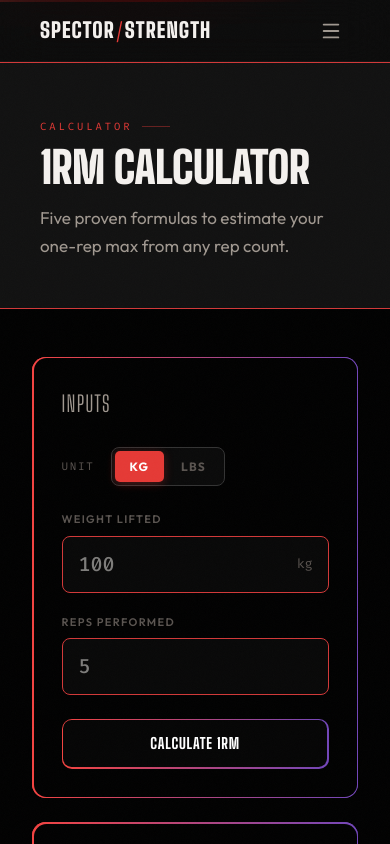
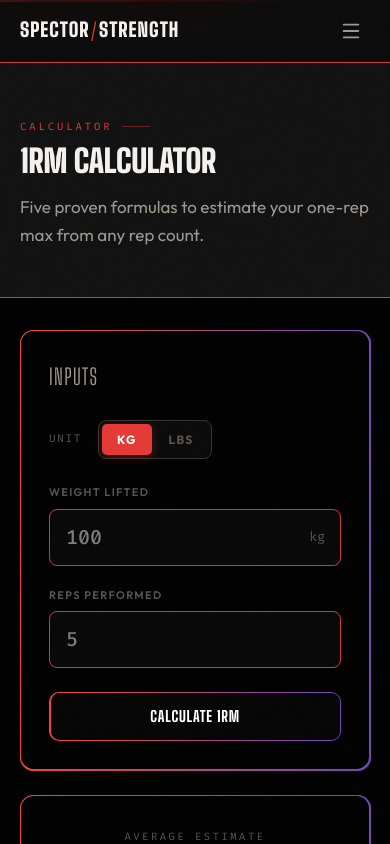
Before and after one commit to FirzaSpector/Spector-Strength.next, a Next.js app: page /1rm in a window 390 px wide. Shown: the top 844 px of the page. Built offline with nearby package versions, Linux system fonts and the light colour scheme.

Commit message:
Optimize mobile display layouts

```diff
--- a/src/app/1rm/page.tsx
+++ b/src/app/1rm/page.tsx
@@ -29,12 +29,12 @@ export default function OneRMPage() {
       <div className="page-header">
         <div style={{ maxWidth: 1100, margin: '0 auto' }}>
           <div className="section-label">Calculator</div>
-          <h1 style={{ fontFamily: 'var(--font-display)', fontWeight: 900, fontSize: 'clamp(44px,8vw,80px)', letterSpacing: '-0.01em', lineHeight: 0.92 }}>1RM CALCULATOR</h1>
+          <h1 style={{ fontFamily: 'var(--font-display)', fontWeight: 900, fontSize: 'clamp(32px,8vw,80px)', letterSpacing: '-0.01em', lineHeight: 0.92 }}>1RM CALCULATOR</h1>
           <p style={{ color: 'var(--text-2)', maxWidth: 540, fontSize: 17, marginTop: '1rem' }}>Five proven formulas to estimate your one-rep max from any rep count.</p>
         </div>
       </div>
 
-      <div style={{ maxWidth: 1100, margin: '0 auto', padding: '3rem 2rem 5rem', display: 'grid', gridTemplateColumns: 'minmax(280px,380px) 1fr', gap: '1.5rem', alignItems: 'start' }}>
+      <div style={{ maxWidth: 1100, margin: '0 auto', padding: '2rem clamp(1rem, 5vw, 2rem) 5rem', display: 'grid', gridTemplateColumns: 'minmax(280px,380px) 1fr', gap: '1.5rem', alignItems: 'start' }}>
         {/* Inputs */}
         <div className="card-glow">
           <div className="card-inner">
--- a/src/app/about/page.tsx
+++ b/src/app/about/page.tsx
@@ -11,12 +11,12 @@ export default function AboutPage() {
       <div className="page-header">
         <div style={{ maxWidth: 1100, margin: '0 auto' }}>
           <div className="section-label">Info</div>
-          <h1 style={{ fontFamily: 'var(--font-display)', fontWeight: 900, fontSize: 'clamp(44px,8vw,80px)', letterSpacing: '-0.01em', lineHeight: 0.92 }}>ABOUT</h1>
+          <h1 style={{ fontFamily: 'var(--font-display)', fontWeight: 900, fontSize: 'clamp(32px,8vw,80px)', letterSpacing: '-0.01em', lineHeight: 0.92 }}>ABOUT</h1>
           <p style={{ color: 'var(--text-2)', maxWidth: 540, fontSize: 17, marginTop: '1rem' }}>Formula references, methodology, and project details.</p>
         </div>
       </div>
 
-      <div style={{ maxWidth: 800, margin: '0 auto', padding: '3rem 2rem 5rem' }}>
+      <div style={{ maxWidth: 800, margin: '0 auto', padding: '2rem clamp(1.25rem, 5vw, 2rem) 5rem' }}>
         {/* Disclaimer */}
         <div className="card-glow" style={{ marginBottom: '2rem' }}>
           <div className="card-inner">
--- a/src/app/dots/page.tsx
+++ b/src/app/dots/page.tsx
@@ -31,12 +31,12 @@ export default function DotsPage() {
       <div className="page-header">
         <div style={{ maxWidth: 1100, margin: '0 auto' }}>
           <div className="section-label">Calculator</div>
-          <h1 style={{ fontFamily: 'var(--font-display)', fontWeight: 900, fontSize: 'clamp(44px,8vw,80px)', letterSpacing: '-0.01em', lineHeight: 0.92 }}>DOTS SCORE</h1>
+          <h1 style={{ fontFamily: 'var(--font-display)', fontWeight: 900, fontSize: 'clamp(32px,8vw,80px)', letterSpacing: '-0.01em', lineHeight: 0.92 }}>DOTS SCORE</h1>
           <p style={{ color: 'var(--text-2)', maxWidth: 540, fontSize: 17, marginTop: '1rem' }}>Official IPF DOTS formula. Compare your total across different bodyweights.</p>
         </div>
       </div>
 
-      <div style={{ maxWidth: 1100, margin: '0 auto', padding: '3rem 2rem 5rem', display: 'grid', gridTemplateColumns: 'minmax(280px,380px) 1fr', gap: '1.5rem', alignItems: 'start' }}>
+      <div style={{ maxWidth: 1100, margin: '0 auto', padding: '2rem clamp(1rem, 5vw, 2rem) 5rem', display: 'grid', gridTemplateColumns: 'minmax(280px,380px) 1fr', gap: '1.5rem', alignItems: 'start' }}>
         {/* Inputs */}
         <div className="card-glow">
           <div className="card-inner">
--- a/src/app/globals.css
+++ b/src/app/globals.css
@@ -323,7 +323,7 @@ body::before {
 
 /* ─── Page Header ───────────────────────────────────────────────────────── */
 .page-header {
-  padding: calc(62px + 3.5rem) 2.5rem 3rem;
+  padding: calc(62px + 3.5rem) clamp(1.25rem, 5vw, 2.5rem) 3rem;
   background: var(--surface);
   border-bottom: 1px solid var(--border-hi);
   position: relative;
--- a/src/app/meet-planner/page.tsx
+++ b/src/app/meet-planner/page.tsx
@@ -29,12 +29,12 @@ export default function MeetPlannerPage() {
       <div className="page-header">
         <div style={{ maxWidth: 1100, margin: '0 auto' }}>
           <div className="section-label">Planner</div>
-          <h1 style={{ fontFamily: 'var(--font-display)', fontWeight: 900, fontSize: 'clamp(44px,8vw,80px)', letterSpacing: '-0.01em', lineHeight: 0.92 }}>MEET PLANNER</h1>
+          <h1 style={{ fontFamily: 'var(--font-display)', fontWeight: 900, fontSize: 'clamp(32px,8vw,80px)', letterSpacing: '-0.01em', lineHeight: 0.92 }}>MEET PLANNER</h1>
           <p style={{ color: 'var(--text-2)', maxWidth: 540, fontSize: 17, marginTop: '1rem' }}>Auto-generate your three attempts and a full warmup ramp for competition day.</p>
         </div>
       </div>
 
-      <div style={{ maxWidth: 1100, margin: '0 auto', padding: '3rem 2rem 5rem', display: 'grid', gridTemplateColumns: 'minmax(280px,380px) 1fr', gap: '1.5rem', alignItems: 'start' }}>
+      <div style={{ maxWidth: 1100, margin: '0 auto', padding: '2rem clamp(1rem, 5vw, 2rem) 5rem', display: 'grid', gridTemplateColumns: 'minmax(280px,380px) 1fr', gap: '1.5rem', alignItems: 'start' }}>
         {/* Inputs */}
         <div className="card-glow">
           <div className="card-inner">
--- a/src/app/page.tsx
+++ b/src/app/page.tsx
@@ -83,7 +83,7 @@ export default function Home() {
           </motion.div>
           <motion.h1
             initial={{ opacity: 0, y: 30 }} animate={{ opacity: 1, y: 0 }} transition={{ duration: 0.9, ease: [0.22, 1, 0.36, 1], delay: 0.1 }}
-            style={{ fontFamily: 'var(--font-display)', fontWeight: 900, fontSize: 'clamp(48px, 15vw, 188px)', letterSpacing: '-0.01em', lineHeight: 0.86, marginBottom: '2rem' }}
+            style={{ fontFamily: 'var(--font-display)', fontWeight: 900, fontSize: 'clamp(36px, 15vw, 188px)', letterSpacing: '-0.01em', lineHeight: 0.86, marginBottom: '2rem' }}
           >
             SPECTOR<br /><span style={{ color: 'var(--red)' }}>STRENGTH</span>
           </motion.h1>
@@ -108,7 +108,7 @@ export default function Home() {
       </section>
 
       {/* Stats bar */}
-      <section style={{ background: 'var(--surface)', borderTop: '1px solid var(--border)', borderBottom: '1px solid var(--border)', padding: '2.75rem 2.5rem' }}>
+      <section style={{ background: 'var(--surface)', borderTop: '1px solid var(--border)', borderBottom: '1px solid var(--border)', padding: '2.75rem clamp(1.25rem, 5vw, 2.5rem)' }}>
         <div style={{ maxWidth: 1100, margin: '0 auto' }}>
           <div style={{ display: 'grid', gridTemplateColumns: 'repeat(auto-fit, minmax(130px, 1fr))', gap: '1.5rem', textAlign: 'center' }}>
             {stats.map((s, i) => (
@@ -122,7 +122,7 @@ export default function Home() {
       </section>
 
       {/* Tools grid */}
-      <section style={{ padding: '5rem 2.5rem' }}>
+      <section style={{ padding: '5rem clamp(1.25rem, 5vw, 2.5rem)' }}>
         <div style={{ maxWidth: 1100, margin: '0 auto' }}>
           <motion.div initial={{ opacity: 0, y: 16 }} whileInView={{ opacity: 1, y: 0 }} viewport={{ once: true }} style={{ marginBottom: '3rem' }}>
             <div className="section-label">Your</div>
@@ -158,7 +158,7 @@ export default function Home() {
       </section>
 
       {/* CTA banner */}
-      <section style={{ padding: '8rem 2.5rem', background: '#000', borderTop: '1px solid var(--border)', position: 'relative', overflow: 'hidden' }}>
+      <section style={{ padding: '8rem clamp(1.25rem, 5vw, 2.5rem)', background: '#000', borderTop: '1px solid var(--border)', position: 'relative', overflow: 'hidden' }}>
         {/* Background Image with Overlay */}
         <div style={{ position: 'absolute', inset: 0, backgroundImage: 'url("/competition-gemini.png")', backgroundSize: 'cover', backgroundPosition: 'center', opacity: 0.35 }} />
         <div style={{ position: 'absolute', inset: 0, background: 'linear-gradient(to bottom, transparent, #000 90%)', opacity: 0.8 }} />
--- a/src/app/plate-calculator/page.tsx
+++ b/src/app/plate-calculator/page.tsx
@@ -36,12 +36,12 @@ export default function PlateCalculatorPage() {
       <div className="page-header">
         <div style={{ maxWidth: 1100, margin: '0 auto' }}>
           <div className="section-label">Calculator</div>
-          <h1 style={{ fontFamily: 'var(--font-display)', fontWeight: 900, fontSize: 'clamp(44px,8vw,80px)', letterSpacing: '-0.01em', lineHeight: 0.92 }}>PLATE CALCULATOR</h1>
+          <h1 style={{ fontFamily: 'var(--font-display)', fontWeight: 900, fontSize: 'clamp(32px,8vw,80px)', letterSpacing: '-0.01em', lineHeight: 0.92 }}>PLATE CALCULATOR</h1>
           <p style={{ color: 'var(--text-2)', maxWidth: 540, fontSize: 17, marginTop: '1rem' }}>Know exactly which plates go on the bar — every time.</p>
         </div>
       </div>
 
-      <div style={{ maxWidth: 1100, margin: '0 auto', padding: '3rem 2rem 5rem', display: 'grid', gridTemplateColumns: 'minmax(280px,380px) 1fr', gap: '1.5rem', alignItems: 'start' }}>
+      <div style={{ maxWidth: 1100, margin: '0 auto', padding: '2rem clamp(1rem, 5vw, 2rem) 5rem', display: 'grid', gridTemplateColumns: 'minmax(280px,380px) 1fr', gap: '1.5rem', alignItems: 'start' }}>
         {/* Inputs */}
         <div style={{ display: 'flex', flexDirection: 'column', gap: '1.5rem' }}>
           <div className="card-glow">
--- a/src/app/programs/page.tsx
+++ b/src/app/programs/page.tsx
@@ -335,12 +335,12 @@ export default function ProgramsPage() {
       <div className="page-header">
         <div style={{ maxWidth: 1100, margin: '0 auto' }}>
           <div className="section-label">Training</div>
-          <h1 style={{ fontFamily: 'var(--font-display)', fontWeight: 900, fontSize: 'clamp(44px,8vw,80px)', letterSpacing: '-0.01em', lineHeight: 0.92 }}>PROGRAMS</h1>
+          <h1 style={{ fontFamily: 'var(--font-display)', fontWeight: 900, fontSize: 'clamp(32px,8vw,80px)', letterSpacing: '-0.01em', lineHeight: 0.92 }}>PROGRAMS</h1>
           <p style={{ color: 'var(--text-2)', maxWidth: 560, fontSize: 17, marginTop: '1rem' }}>Accessory work for the big three. Seven exercises per lift — with sets, reps, intensity targets, and coaching cues.</p>
         </div>
       </div>
 
-      <div style={{ maxWidth: 1100, margin: '0 auto', padding: '3rem 2rem 5rem' }}>
+      <div style={{ maxWidth: 1100, margin: '0 auto', padding: '2rem clamp(1.25rem, 5vw, 2rem) 5rem' }}>
         {sections.map(section => (
           <section key={section.id} style={{ marginBottom: '4rem' }}>
             <div style={{ display: 'flex', alignItems: 'center', gap: '1.5rem', marginBottom: '2rem' }}>
--- a/src/components/NavBar.tsx
+++ b/src/components/NavBar.tsx
@@ -34,7 +34,7 @@ export default function NavBar() {
         style={{
           position: 'fixed', top: 0, left: 0, right: 0, height: 62,
           zIndex: 1000,
-          display: 'flex', alignItems: 'center', padding: '0 2.5rem', gap: '1.5rem',
+          display: 'flex', alignItems: 'center', padding: '0 clamp(1.25rem, 5vw, 2.5rem)', gap: '1.5rem',
           background: scrolled ? 'rgba(5,5,5,0.92)' : 'rgba(5,5,5,0.45)',
           backdropFilter: 'blur(24px) saturate(1.6)',
           WebkitBackdropFilter: 'blur(24px) saturate(1.6)',
@@ -45,7 +45,7 @@ export default function NavBar() {
         <Link
           href="/"
           style={{
-            fontFamily: 'var(--font-display)', fontWeight: 900, fontSize: 21,
+            fontFamily: 'var(--font-display)', fontWeight: 900, fontSize: 'clamp(18px, 5vw, 21px)',
             letterSpacing: '0.05em', color: 'var(--text)', textDecoration: 'none',
             display: 'flex', alignItems: 'center', whiteSpace: 'nowrap', flexShrink: 0,
           }}
@@ -111,7 +111,7 @@ export default function NavBar() {
           background: 'rgba(5,5,5,0.97)',
           backdropFilter: 'blur(24px)',
           borderBottom: '1px solid var(--border-hi)',
-          padding: mobileOpen ? '0.75rem 1.5rem 1.25rem' : '0 1.5rem',
+          padding: mobileOpen ? '0.75rem clamp(1.25rem, 5vw, 2.5rem) 1.25rem' : '0 clamp(1.25rem, 5vw, 2.5rem)',
           maxHeight: mobileOpen ? 480 : 0,
           overflow: 'hidden',
           transition: 'max-height 0.4s cubic-bezier(0.22,1,0.36,1), padding 0.4s cubic-bezier(0.22,1,0.36,1)',
```
